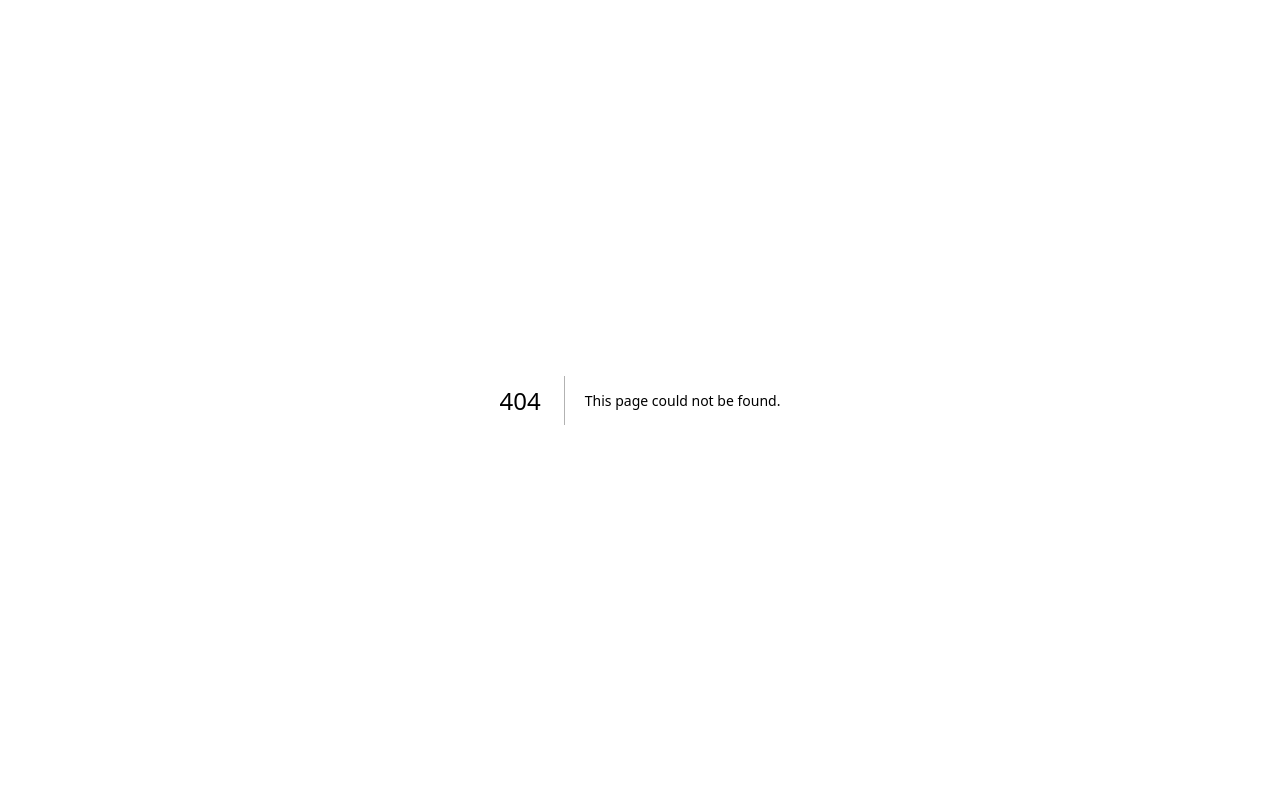
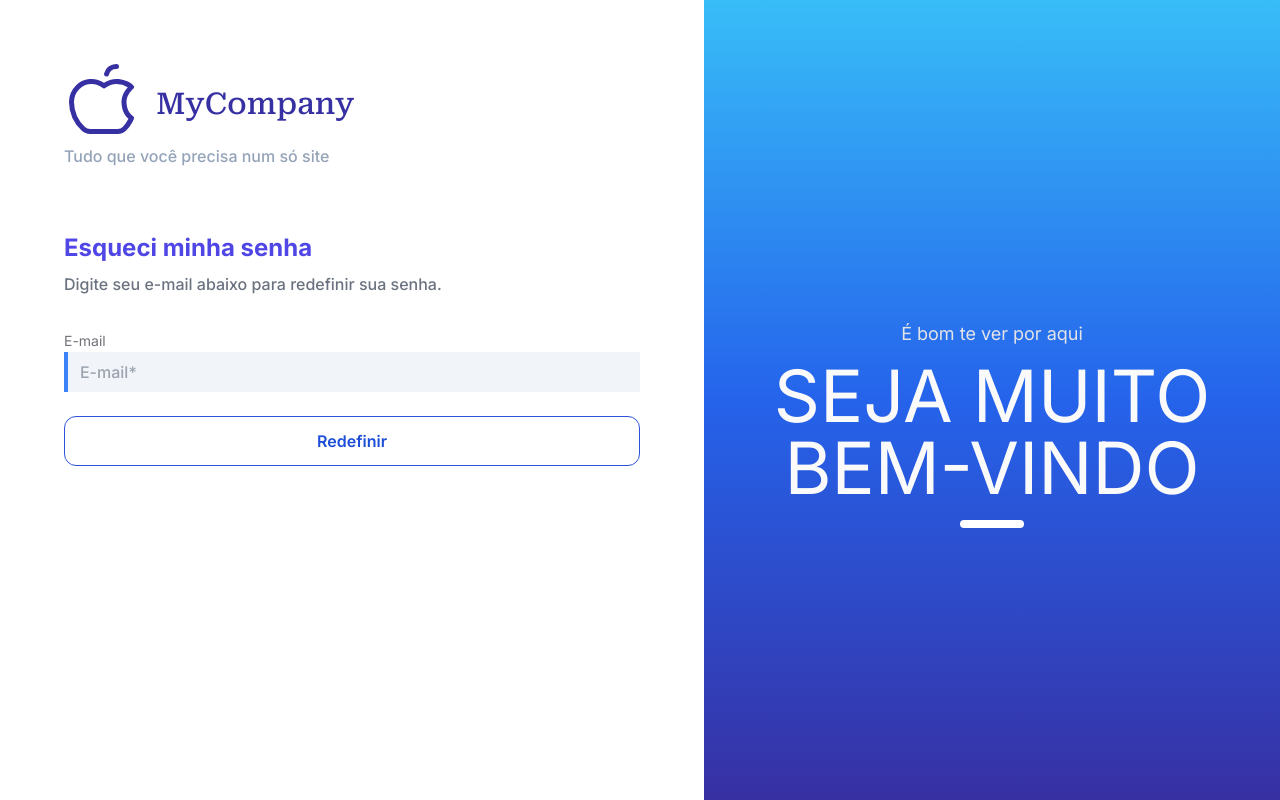
Before and after one commit to NathanSoa/les, a Next.js app in the folder frontend/: page /forget-password in a window 1280 px wide. Before the commit this address had no page. Built offline with nearby package versions, Linux system fonts and the light colour scheme.

Commit message:
feat: create base forget-password page

```diff
--- /dev/null
+++ b/frontend/src/app/(login)/forget-password/page.tsx
@@ -0,0 +1,38 @@
+import { Metadata } from 'next'
+
+import LogoWithSlogan from '@/app/ui/login/logo-with-slogan'
+import LoginSectionInput from '@/app/ui/login/input'
+import Button from '@/app/ui/common/button'
+
+export const metadata: Metadata = {
+  title: 'Esqueci minha senha | MyCompany',
+}
+
+export default function Home() {
+  return (
+    <main className={'mx-16 pt-16 font-bold'}>
+      <LogoWithSlogan />
+      <div className="flex flex-col gap-8 pt-16">
+        <div>
+          <h2 className={'text-2xl font-bold text-indigo-600'}>
+            Esqueci minha senha
+          </h2>
+          <p className={'pt-2 font-medium text-gray-500'}>
+            Digite seu e-mail abaixo para redefinir sua senha.
+          </p>
+        </div>
+        <form className="flex flex-col gap-6">
+          <LoginSectionInput
+            label="E-mail"
+            type="text"
+            id="email"
+            placeholder="E-mail*"
+          />
+          <Button.Root className="border-blue-theme text-blue-700 transition duration-300 hover:bg-blue-500 hover:text-white">
+            <Button.Label label="Redefinir" />
+          </Button.Root>
+        </form>
+      </div>
+    </main>
+  )
+}
```
